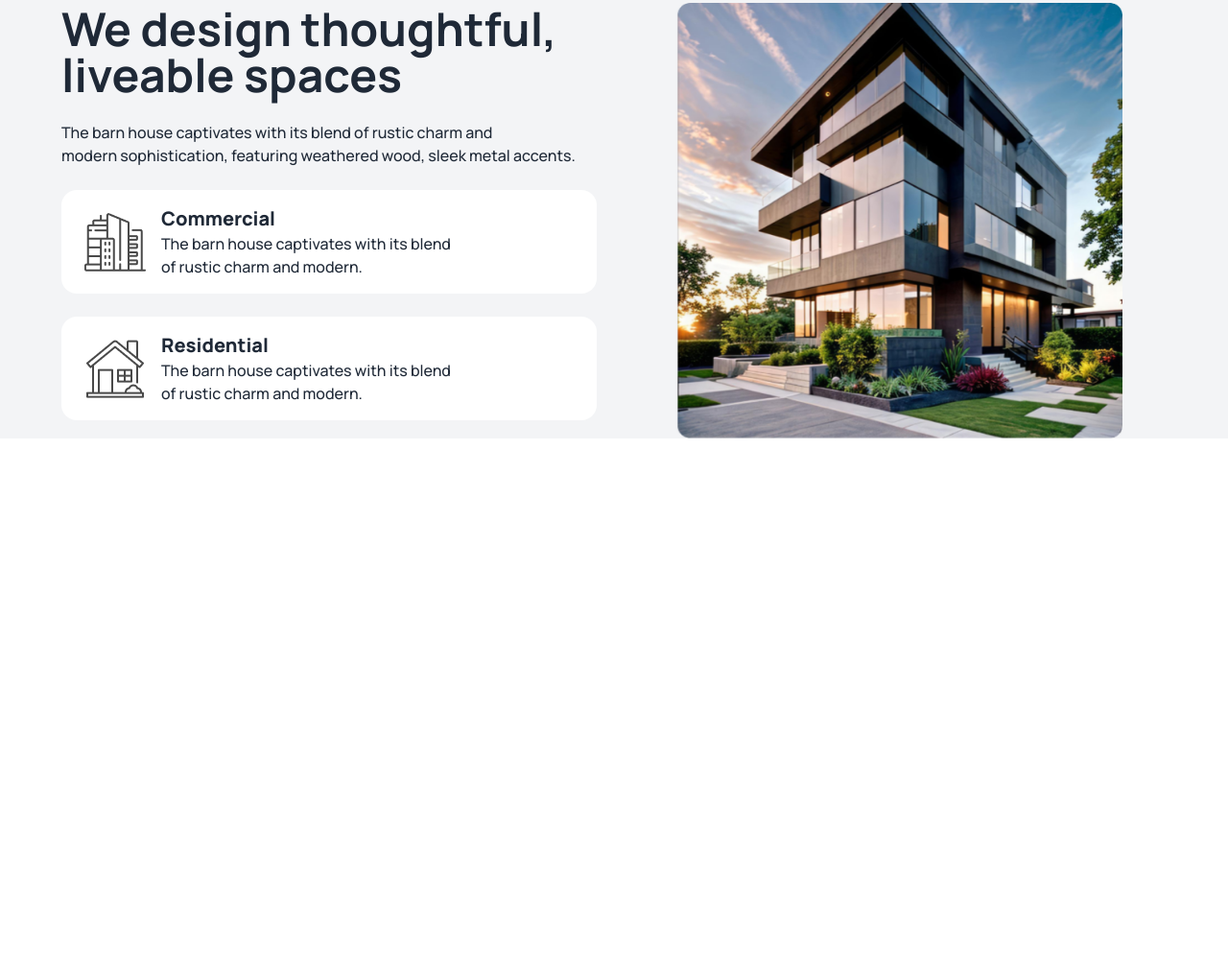
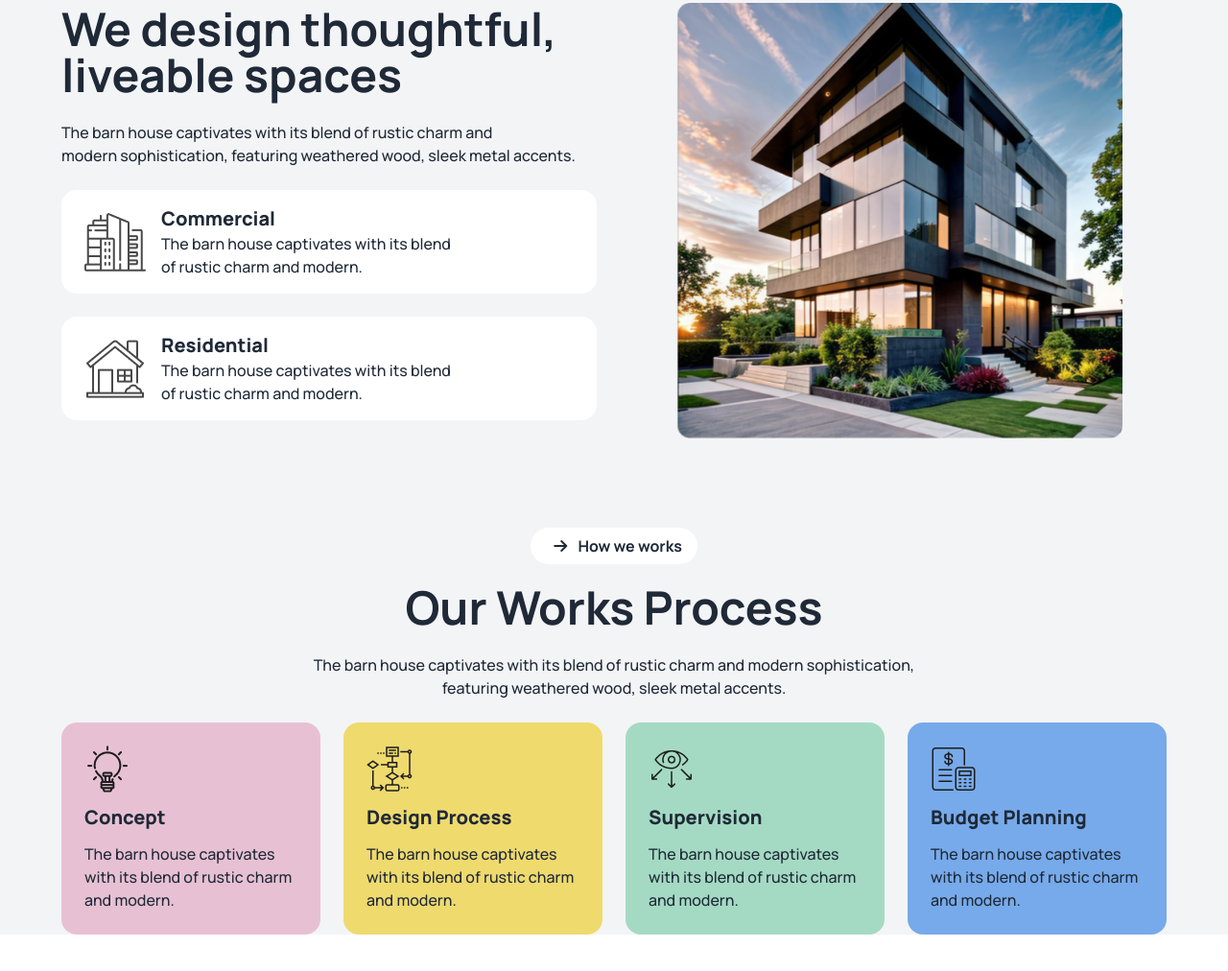
Before and after one commit to mtowfiq/Assignment-3, a plain HTML site: page index.html in a window 1280 px wide. Shown: the part 1087-2099 px from the top of the page at 96% size. Before the commit the page ends 1640 px from the top, so only its background shows below. Drawn offline with nearby package versions, Linux system fonts and the light colour scheme.

Commit message:
finished works section

```diff
--- a/index.html
+++ b/index.html
@@ -141,6 +141,49 @@
                       </div>
                  </div>
              </section>
+             <!-- Works section -->
+              <section class="max-w-6xl mx-auto mb-24">
+                <div class="mb-6 text-center space-y-6">
+                    <h3 class="bg-white rounded-full inline px-4 py-2 font-bold mx-0"><i class="fa-solid fa-arrow-right rounded-full p-2 font-semibold mx-0"></i> How we works</h3>
+                    <h1 class="text-5xl font-bold">Our Works Process</h1>
+                    <p class="font-medium">The barn house captivates with its blend of rustic charm and modern sophistication, <br> featuring weathered wood, sleek metal accents.</p>
+                </div>
+                <!-- Container -->
+                <div class="grid lg:grid-cols-4 md:grid-cols-2 sm:grid-cols-1 gap-6">
+                    <!-- Card 1 -->
+                     <div class="rounded-2xl p-6 space-y-3" style="background-color:rgb(231, 193, 211);">
+                        <div class="flex justify-start">
+                            <img src="assets/concept.png" alt="">
+                        </div>
+                        <h4 class="font-extrabold text-xl">Concept</h4>
+                        <p class="font-medium">The barn house captivates <br> with its blend of rustic charm <br> and modern.</p>
+                     </div>
+                    <!-- Card 2 -->
+                     <div class="rounded-2xl p-6 space-y-3" style="background-color:rgb(239, 218, 110);">
+                        <div class="flex justify-start">
+                            <img src="assets/flow-chart.png" alt="">
+                        </div>
+                        <h4 class="font-extrabold text-xl">Design Process</h4>
+                        <p class="font-medium">The barn house captivates <br> with its blend of rustic charm <br> and modern.</p>
+                     </div>
+                    <!-- Card 3 -->
+                     <div class="rounded-2xl p-6 space-y-3" style="background-color:rgb(164, 218, 195);">
+                        <div class="flex justify-start">
+                            <img src="assets/vision.png" alt="">
+                        </div>
+                        <h4 class="font-extrabold text-xl">Supervision</h4>
+                        <p class="font-medium">The barn house captivates <br> with its blend of rustic charm <br> and modern.</p>
+                     </div>
+                    <!-- Card 4 -->
+                     <div class="rounded-2xl p-6 space-y-3" style="background-color:rgb(119, 170, 234);">
+                        <div class="flex justify-start">
+                            <img src="assets/budget-planning.png" alt="">
+                        </div>
+                        <h4 class="font-extrabold text-xl">Budget Planning</h4>
+                        <p class="font-medium">The barn house captivates <br> with its blend of rustic charm <br> and modern.</p>
+                     </div>
+                </div>
+              </section>
         </div>
     </main>
     <footer>
```
